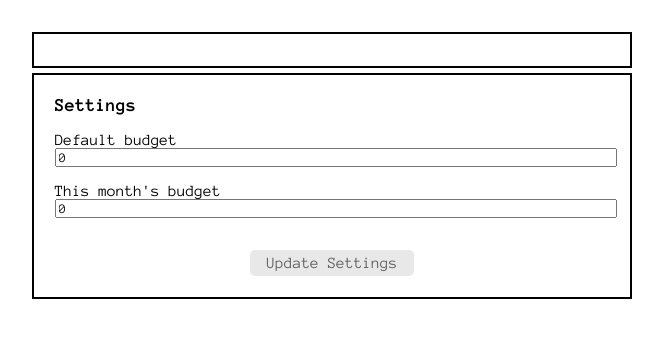
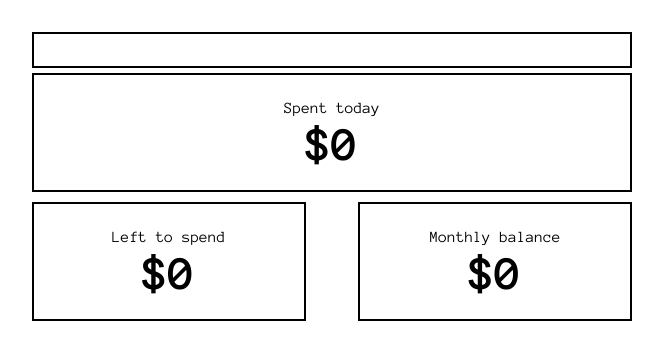
Before and after one commit to maximforever/trakr-app, a React (Create React App) app in the folder client/: page / in a window 1280 px wide. Shown: the top 349 px of the page, without its empty margins (308-971 px from the left). Built offline with nearby package versions, Linux system fonts and the light colour scheme; no server answers.

Commit message:
fix budget update

```diff
--- a/client/src/App.js
+++ b/client/src/App.js
@@ -15,7 +15,7 @@ class App extends Component {
       expenses: [],
       monthlyBudget: 0,
       currentMonthlyBudget: 0,
-      currentPage: "settings",
+      currentPage: "home",
     }
 
     this.fetchExpenses = this.fetchExpenses.bind(this);
@@ -157,6 +157,7 @@ class App extends Component {
         this.setState({
           monthlyBudget: response.monthlyBudget,
           currentMonthlyBudget: response.currentMonthlyBudget,
+          currentPage: "home"
         })
       })
       .catch((error) => { console.log("Error fetching data", error); })
```
Also changed, not shown: 1 other file (tests, documents, lock files or other folders).
